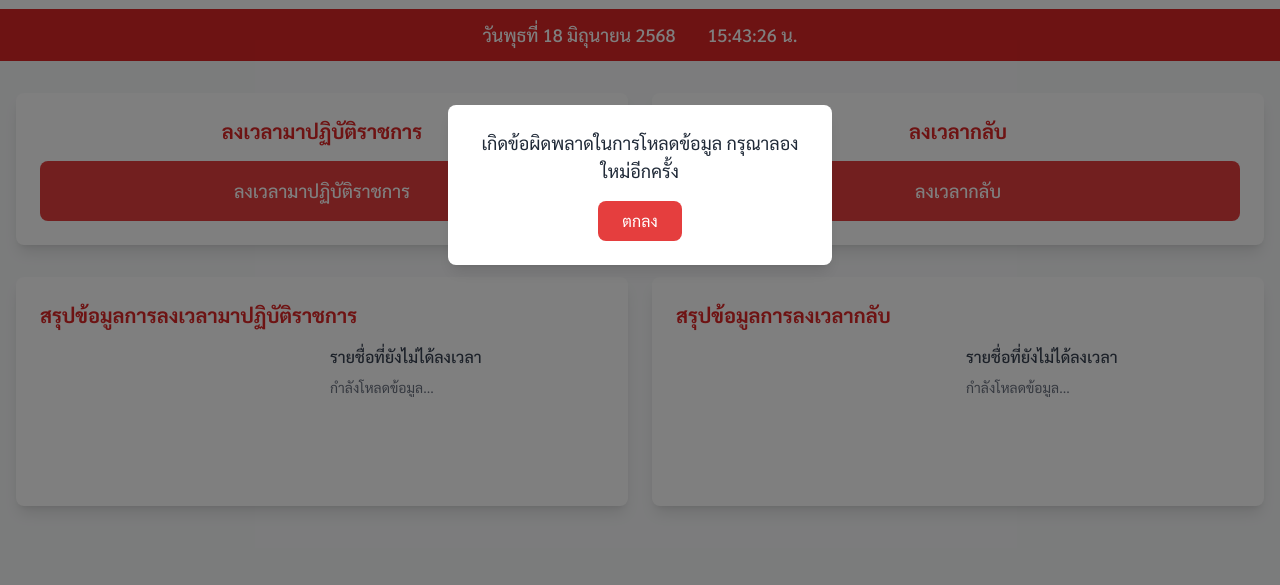
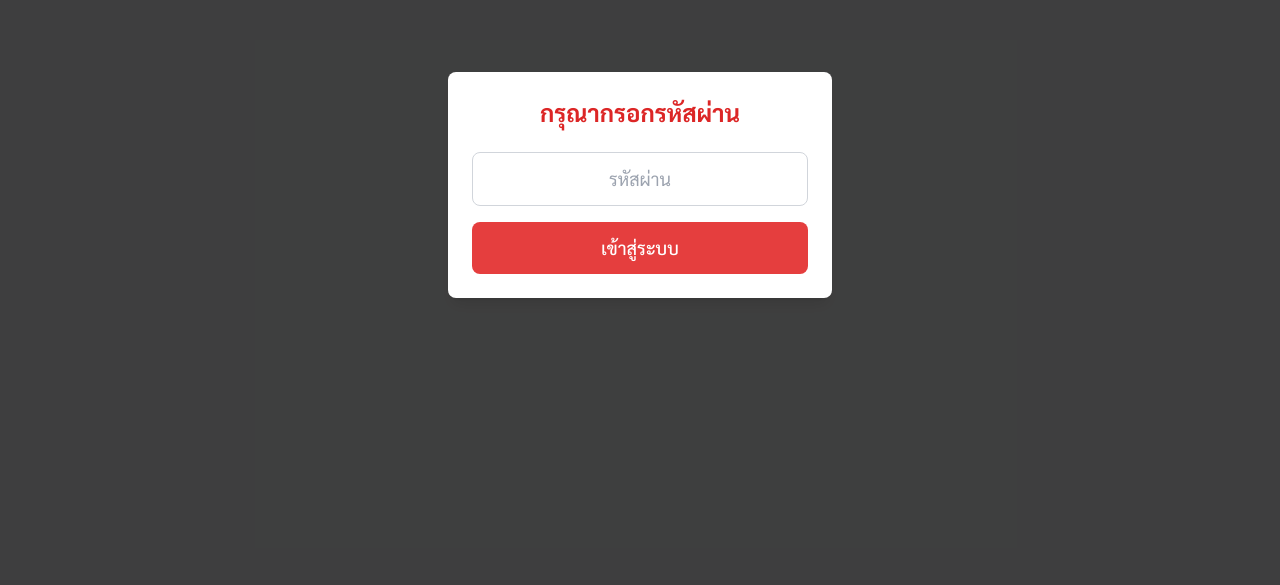
Before and after one commit to Jakkrapong008/HRHDR6, a plain HTML site: page index.html in a window 1280 px wide. Shown: the part 215-800 px from the top of the page. Drawn offline with nearby package versions, Linux system fonts and the light colour scheme; no server answers.

Commit message:
Update index.html

```diff
--- a/index.html
+++ b/index.html
@@ -54,6 +54,17 @@
     </style>
 </head>
 <body class="min-h-screen">
+    <!-- Password Modal -->
+    <div id="password-modal" class="modal fixed inset-0 bg-black bg-opacity-75 flex items-center justify-center z-50">
+        <div class="bg-white rounded-lg shadow-lg p-6 w-full max-w-sm mx-4 text-center">
+            <h3 class="text-2xl font-bold text-red-600 mb-6">กรุณากรอกรหัสผ่าน</h3>
+            <input type="password" id="password-input" class="w-full border border-gray-300 rounded-lg px-4 py-3 text-lg mb-4 text-center focus:outline-none focus:ring-2 focus:ring-red-500" placeholder="รหัสผ่าน">
+            <button id="password-submit" class="btn-primary w-full py-3 rounded-lg text-lg font-medium">เข้าสู่ระบบ</button>
+        </div>
+    </div>
+
+    <!-- Main Application Content (hidden by default) -->
+    <div id="app-content" class="hidden">
         <!-- Header -->
         <header class="bg-white shadow-md">
             <div class="container mx-auto px-4 py-6 flex flex-col items-center">
@@ -64,13 +75,15 @@
         </header>
 
         <!-- Date and Time Display -->
-    <div class="bg-red-600 text-white py-3">
+        <div class="bg-red-600 text-white py-4">
             <div class="container mx-auto px-4 flex flex-col md:flex-row justify-center items-center space-y-2 md:space-y-0 md:space-x-8">
                 <div class="text-center md:text-right">
-                <span class="text-lg font-medium" id="current-date"></span>
+                    <!-- Increased font size to text-2xl for date -->
+                    <span class="text-2xl font-medium" id="current-date"></span>
                 </div>
                 <div class="text-center md:text-left">
-                <span class="text-lg font-medium" id="current-time"></span>
+                    <!-- Increased font size to text-2xl for time -->
+                    <span class="text-2xl font-medium" id="current-time"></span>
                 </div>
             </div>
         </div>
@@ -88,13 +101,11 @@
             <!-- Main Buttons -->
             <div class="grid grid-cols-1 md:grid-cols-2 gap-6 mb-8">
                 <div class="card bg-white rounded-lg shadow-lg p-6 flex flex-col items-center">
-                <h3 class="text-xl font-bold text-red-600 mb-4">ลงเวลามาปฏิบัติราชการ</h3>
                     <button id="btn-entry" class="btn-primary w-full py-4 rounded-lg text-lg font-medium">
                         ลงเวลามาปฏิบัติราชการ
                     </button>
                 </div>
                 <div class="card bg-white rounded-lg shadow-lg p-6 flex flex-col items-center">
-                <h3 class="text-xl font-bold text-red-600 mb-4">ลงเวลากลับ</h3>
                     <button id="btn-departure" class="btn-primary w-full py-4 rounded-lg text-lg font-medium">
                         ลงเวลากลับ
                     </button>
@@ -207,6 +218,7 @@
                 </div>
             </div>
         </div>
+    </div> <!-- End of app-content -->
 
     <!-- Custom Alert/Message Box -->
     <div id="custom-alert-modal" class="modal fixed inset-0 bg-black bg-opacity-50 flex items-center justify-center z-50 hidden">
@@ -225,6 +237,33 @@
         let departureChart = null;
         let currentModalType = '';
 
+        // Allowed passwords
+        const VALID_PASSWORDS = [
+            '999999', '3571200022688', '3530100475523', '3180200308371',
+            '3501500154652', '1509901051405', '1509901473130', '3509901439205',
+            '1550400051102', '1501200094631', '1509900991871', '1509901719490',
+            '1509901234691', '1500700139676', '1509901264417', '1500301210415',
+            '3500700240462', '1509970132206', '3509901158711', '1509900162076',
+            '1559900255562', '5501900034812', '1500700133422', '1509900840074',
+            '1509900207070', '3501300114541', '3550300058829', '1509900444411',
+            '3500200616064', '3500900071303', '1560600008618', '1570300140545',
+            '2500300027861', '1509901072429', '1509900086469', '3501200830024',
+            '3501200700830', '3501200184068', '3501500133779', '3540600091155',
+            '1501200010977', '3501100107185', '3509900619145', '1500300098000',
+            '3520200217950', '1509901686346', '1569900001587', '1509901612644',
+            '3510200065131', '3730500646633', '1529900067677', '3501600325378',
+            '3340100517414', '1509900883083', '1550600031270', '1520700075741',
+            '3501500330752', '1509900434874', '1509900276721', '3502000014526',
+            '1570900056278', '1501200101824', '3501200384172', '1571100054581',
+            '1640600268163', '1500300174369', '1509900744032', '1559900362237',
+            '1509900377731', '1509901050522', '1509900521629', '2579900025689',
+            '1501200104599', '1501601148988', '1509970024314', '1509963022719',
+            '1500701278335', '1509900259231', '1509900207029', '3501900257637',
+            '1509900136997', '1509901040209', '1509900119162', '1509970130106',
+            '1529902147643', '3501700211889', '3501500092533', '3510200018451',
+            '3501500027341'
+        ];
+
         // DOM Elements
         const loadingOverlay = document.getElementById('loading-overlay');
         const entryModal = document.getElementById('entry-modal');
@@ -239,6 +278,10 @@
         const customAlertModal = document.getElementById('custom-alert-modal');
         const customAlertMessage = document.getElementById('custom-alert-message');
         const customAlertOk = document.getElementById('custom-alert-ok');
+        const passwordModal = document.getElementById('password-modal');
+        const passwordInput = document.getElementById('password-input');
+        const passwordSubmit = document.getElementById('password-submit');
+        const appContent = document.getElementById('app-content');
 
         // Function to show custom alert
         function showAlert(message) {
@@ -253,11 +296,36 @@
 
         // Initialize the application
         document.addEventListener('DOMContentLoaded', () => {
+            // Show password modal on load
+            passwordModal.classList.remove('hidden');
+            // Hide main app content until authenticated
+            appContent.classList.add('hidden');
+
+            // Set up event listener for password submission
+            passwordSubmit.addEventListener('click', handlePasswordSubmit);
+            passwordInput.addEventListener('keypress', (e) => {
+                if (e.key === 'Enter') {
+                    handlePasswordSubmit();
+                }
+            });
+            customAlertOk.addEventListener('click', hideAlert); // For custom alert
+        });
+
+        async function handlePasswordSubmit() {
+            const enteredPassword = passwordInput.value.trim();
+            if (VALID_PASSWORDS.includes(enteredPassword)) {
+                passwordModal.classList.add('hidden'); // Hide password modal
+                appContent.classList.remove('hidden'); // Show main app content
+                // Now, initialize the app's core functions
                 updateDateTime();
                 setInterval(updateDateTime, 1000);
-            fetchData();
+                await fetchData();
                 setupEventListeners();
-        });
+            } else {
+                showAlert('รหัสผ่านไม่ถูกต้อง กรุณาลองอีกครั้ง');
+                passwordInput.value = ''; // Clear password input
+            }
+        }
 
         // Update date and time display
         function updateDateTime() {
@@ -449,7 +517,7 @@
             }
         }
 
-        // Setup event listeners
+        // Setup event listeners for the main app content
         function setupEventListeners() {
             // Entry button
             document.getElementById('btn-entry').addEventListener('click', () => {
@@ -580,9 +648,6 @@
                     showLoading(false);
                 }
             });
-
-            // Handle custom alert OK button click
-            customAlertOk.addEventListener('click', hideAlert);
         }
 
         // Reset form fields
```
Lines whose indentation alone changed are shown as unchanged.
